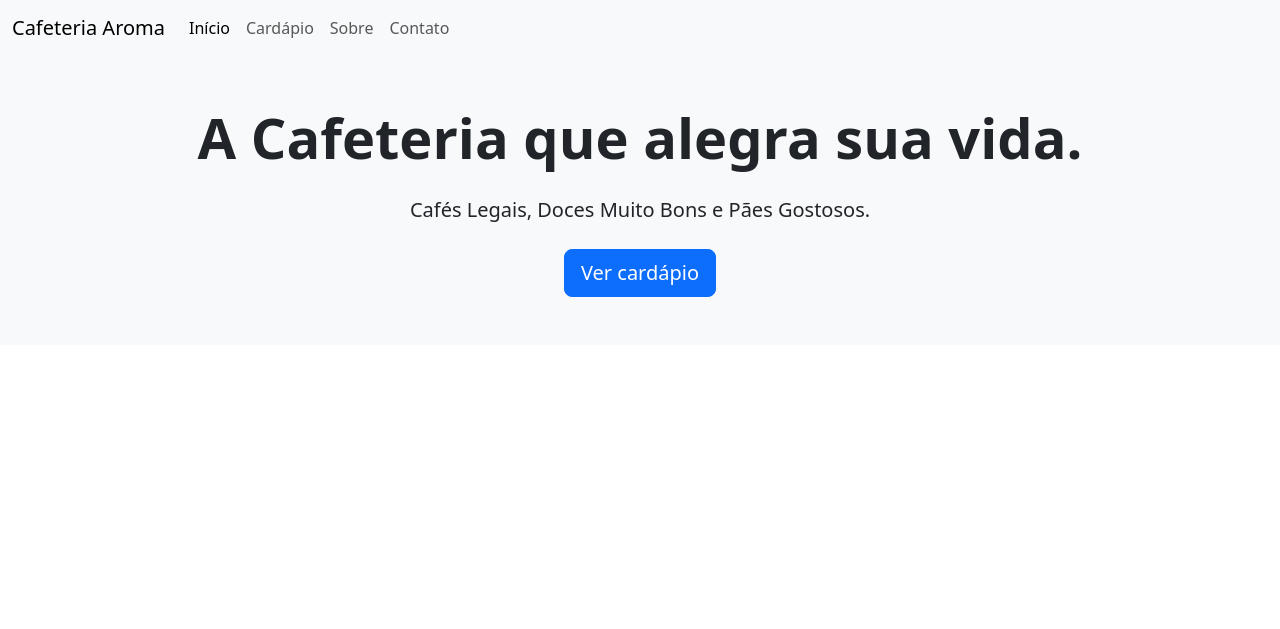
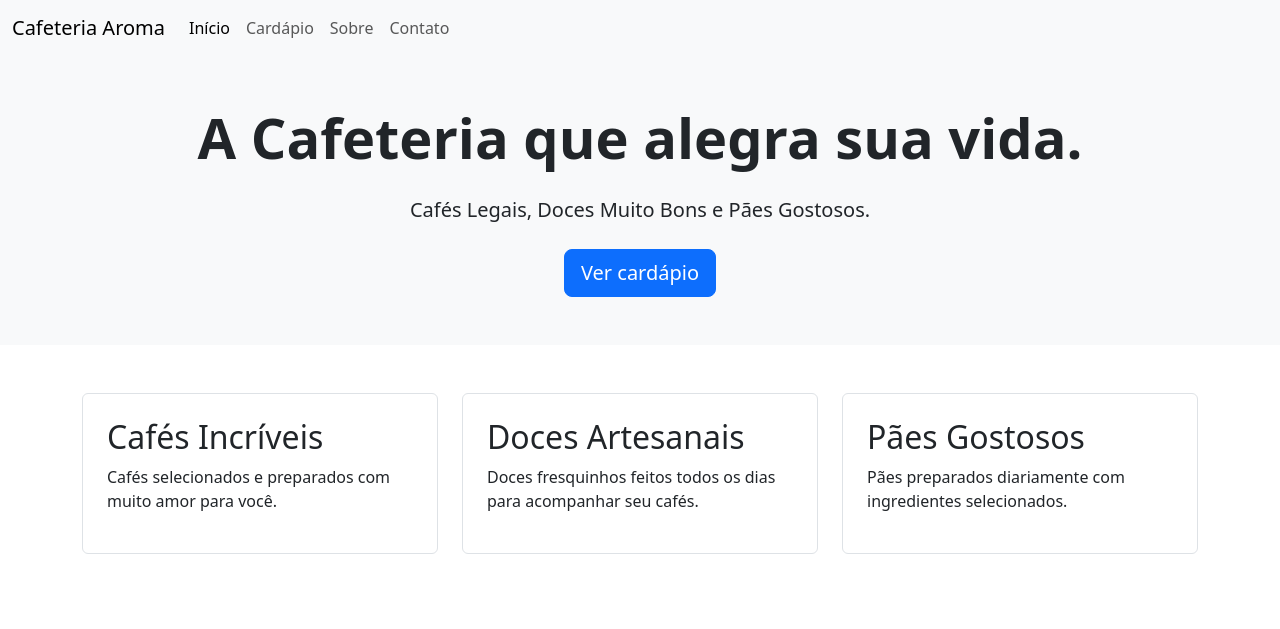
Before and after one commit to Wendelhae15/landing-bootstrap, a plain HTML site: page index.html in a window 1280 px wide. Drawn offline with nearby package versions, Linux system fonts and the light colour scheme.

Commit message:
Adicionando seção de destaque

```diff
--- a/index.html
+++ b/index.html
@@ -80,6 +80,43 @@
    </section>
 
 
+   <section id="cardapio" class="py-5">
+       <div class="container">
+           <div class="row">
+
+               <div class="col-md-4 mb-4">
+                   <div class="p-4 border rounded">
+                       <h2>Cafés Incríveis</h2>
+                       <p>
+                           Cafés selecionados e preparados com muito amor para você.
+                       </p>
+                   </div>
+               </div>
+
+               <div class="col-md-4 mb-4">
+                   <div class="p-4 border rounded">
+                       <h2>Doces Artesanais</h2>
+                       <p>
+                           Doces fresquinhos feitos todos os dias para acompanhar seu cafés.
+                       </p>
+                   </div>
+               </div>
+
+               <div class="col-md-4 mb-4">
+                   <div class="p-4 border rounded">
+                       <h2>Pães Gostosos</h2>
+                       <p>
+                           Pães preparados diariamente com ingredientes selecionados.
+                       </p>
+                   </div>
+               </div>
+
+           </div>
+       </div>
+   </section>
+
+
+
 
     <script src="https://cdn.jsdelivr.net/npm/bootstrap@5.3.8/dist/js/bootstrap.bundle.min.js" integrity="sha384-FKyoEForCGlyvwx9Hj09JcYn3nv7wiPVlz7YYwJrWVcXK/BmnVDxM+D2scQbITxI" crossorigin="anonymous"></script>
 </body>
```
